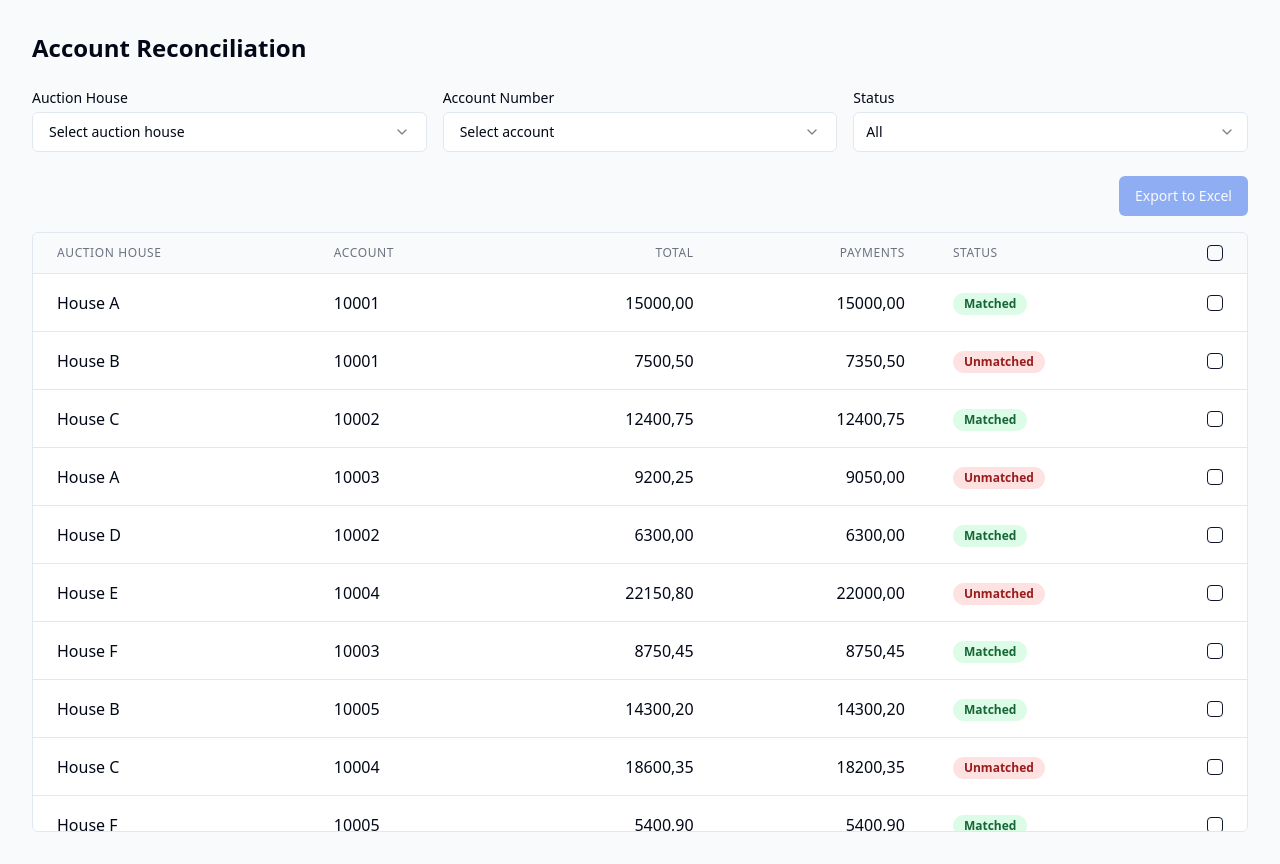
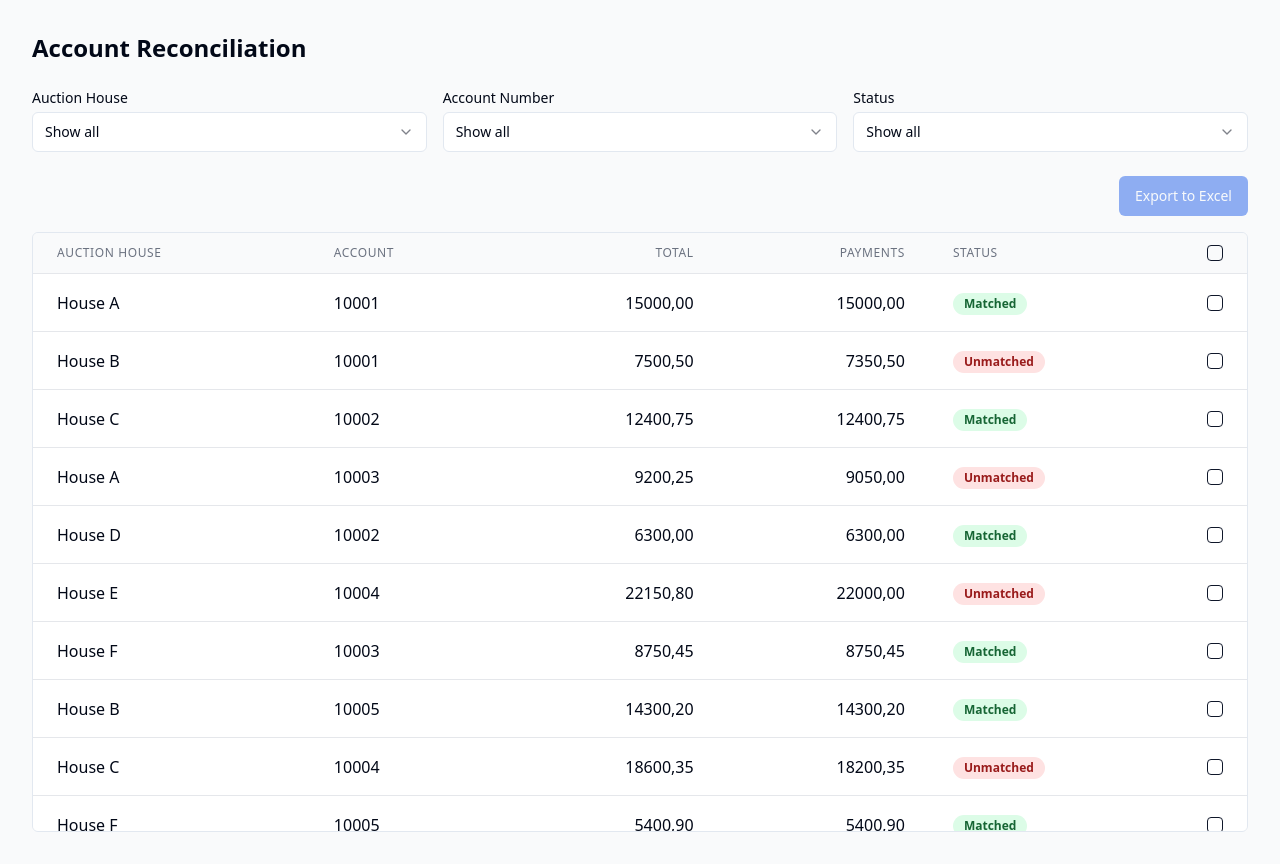
Before and after one commit to OlgaLimonova/recon-table-blitz, a React (Vite) app: page / in a window 1280 px wide. Built offline with nearby package versions, Linux system fonts and the light colour scheme.

Commit message:
Fix: Improve filter dropdown and options
- Ensure dropdowns match input field size.
- Remove duplicate "Show all" options.

```diff
--- a/src/components/reconciliation/ReconciliationFilters.tsx
+++ b/src/components/reconciliation/ReconciliationFilters.tsx
@@ -1,9 +1,8 @@
 
 import { Button } from "@/components/ui/button";
 import { Select, SelectContent, SelectItem, SelectTrigger, SelectValue } from "@/components/ui/select";
-import { DropdownMenu, DropdownMenuContent, DropdownMenuItem, DropdownMenuTrigger } from "@/components/ui/dropdown-menu";
 import { ChevronDown } from "lucide-react";
-import { auctionHouses, accountNumbers, statusOptions } from "@/types/reconciliation";
+import { auctionHouses, accountNumbers } from "@/types/reconciliation";
 
 interface ReconciliationFiltersProps {
   auctionHouseFilter: string;
@@ -22,60 +21,52 @@ const ReconciliationFilters = ({
   statusFilter,
   setStatusFilter,
 }: ReconciliationFiltersProps) => {
+  // Modify auctionHouses and accountNumbers to remove "Show all"
+  const filteredAuctionHouses = ["Show all", ...auctionHouses.filter(house => house !== "Show all")];
+  const filteredAccountNumbers = ["Show all", ...accountNumbers.filter(account => account !== "Show all")];
+
   return (
     <div className="grid grid-cols-1 md:grid-cols-3 gap-4 mb-6">
       <div>
         <label htmlFor="auctionHouseFilter" className="block text-sm font-medium mb-1">
           Auction House
         </label>
-        <DropdownMenu>
-          <DropdownMenuTrigger asChild>
-            <Button variant="outline" className="w-full justify-between h-10">
-              {auctionHouseFilter || "Select auction house"}
-              <ChevronDown className="h-4 w-4 opacity-50" />
-            </Button>
-          </DropdownMenuTrigger>
-          <DropdownMenuContent className="w-[var(--trigger-width)] min-w-[200px]">
-            <DropdownMenuItem onClick={() => setAuctionHouseFilter("")}>
-              Show all
-            </DropdownMenuItem>
-            {auctionHouses.map((house) => (
-              <DropdownMenuItem
-                key={house}
-                onClick={() => setAuctionHouseFilter(house)}
-              >
+        <Select
+          value={auctionHouseFilter || "Show all"}
+          onValueChange={setAuctionHouseFilter}
+        >
+          <SelectTrigger className="w-full h-10">
+            <SelectValue placeholder="Select auction house" />
+          </SelectTrigger>
+          <SelectContent>
+            {filteredAuctionHouses.map((house) => (
+              <SelectItem key={house} value={house}>
                 {house}
-              </DropdownMenuItem>
+              </SelectItem>
             ))}
-          </DropdownMenuContent>
-        </DropdownMenu>
+          </SelectContent>
+        </Select>
       </div>
 
       <div>
         <label htmlFor="accountFilter" className="block text-sm font-medium mb-1">
           Account Number
         </label>
-        <DropdownMenu>
-          <DropdownMenuTrigger asChild>
-            <Button variant="outline" className="w-full justify-between h-10">
-              {accountFilter || "Select account"}
-              <ChevronDown className="h-4 w-4 opacity-50" />
-            </Button>
-          </DropdownMenuTrigger>
-          <DropdownMenuContent className="w-[var(--trigger-width)] min-w-[200px]">
-            <DropdownMenuItem onClick={() => setAccountFilter("")}>
-              Show all
-            </DropdownMenuItem>
-            {accountNumbers.map((account) => (
-              <DropdownMenuItem
-                key={account}
-                onClick={() => setAccountFilter(account)}
-              >
+        <Select
+          value={accountFilter || "Show all"}
+          onValueChange={setAccountFilter}
+        >
+          <SelectTrigger className="w-full h-10">
+            <SelectValue placeholder="Select account" />
+          </SelectTrigger>
+          <SelectContent>
+            {filteredAccountNumbers.map((account) => (
+              <SelectItem key={account} value={account}>
                 {account}
-              </DropdownMenuItem>
+              </SelectItem>
             ))}
-          </DropdownMenuContent>
-        </DropdownMenu>
+          </SelectContent>
+        </Select>
       </div>
 
       <div>
@@ -86,15 +77,13 @@ const ReconciliationFilters = ({
           value={statusFilter}
           onValueChange={setStatusFilter}
         >
-          <SelectTrigger id="statusFilter" className="w-full h-10">
+          <SelectTrigger className="w-full h-10">
             <SelectValue placeholder="Select status" />
           </SelectTrigger>
           <SelectContent>
-            {statusOptions.map((status) => (
-              <SelectItem key={status} value={status}>
-                {status}
-              </SelectItem>
-            ))}
+            <SelectItem value="All">Show all</SelectItem>
+            <SelectItem value="Matched">Matched</SelectItem>
+            <SelectItem value="Unmatched">Unmatched</SelectItem>
           </SelectContent>
         </Select>
       </div>
--- a/src/types/reconciliation.ts
+++ b/src/types/reconciliation.ts
@@ -8,6 +8,6 @@ export interface ReconciliationRecord {
   status: "Matched" | "Unmatched";
 }
 
-export const auctionHouses = ["Show all", "House A", "House B", "House C", "House D", "House E", "House F"];
-export const accountNumbers = ["Show all", "10001", "10002", "10003", "10004", "10005"];
+export const auctionHouses = ["House A", "House B", "House C", "House D", "House E", "House F"];
+export const accountNumbers = ["10001", "10002", "10003", "10004", "10005"];
 export const statusOptions = ["All", "Matched", "Unmatched"];
```
